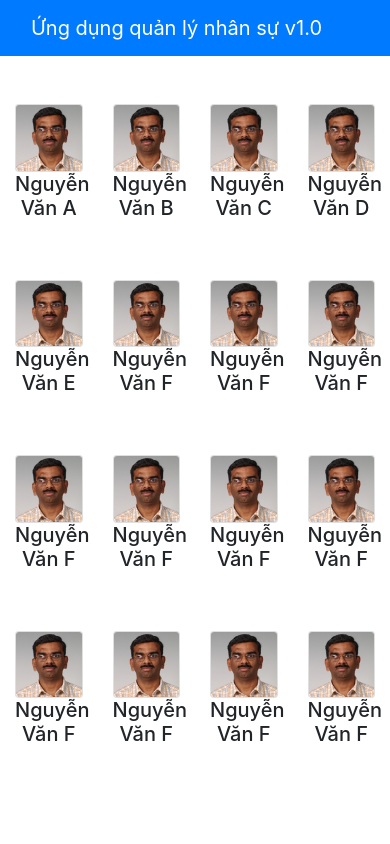
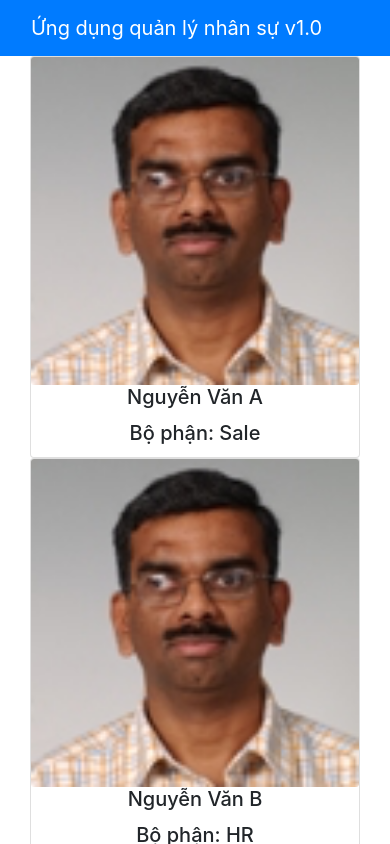
Before and after one commit to Binhbong37/asm1, a React (Create React App) app: page / in a window 390 px wide. Shown: the top 844 px of the page. Built offline with nearby package versions, Linux system fonts and the light colour scheme.

Commit message:
update all file ASM1

```diff
--- a/src/App.css
+++ b/src/App.css
@@ -1,10 +1,18 @@
 .App {
-  text-align: center;
+  text-align: left;
 }
+.card-title {
+text-align: center;
 
-.App-logo {
-  height: 40vmin;
-  pointer-events: none;
+}
+.card-img {
+  cursor: pointer;
+}
+.card-body {
+ background-color: rgba(210, 105, 30, 0.466);
+}
+.row {
+  margin: auto;
 }
 
 @media (prefers-reduced-motion: no-preference) {
--- a/src/Component/menuComponent.js
+++ b/src/Component/menuComponent.js
@@ -1,5 +1,6 @@
 import React, { Component } from "react";
 import { Card, CardText, CardTitle, CardBody, CardImg, CardImgOverlay } from "reactstrap";
+import dateFormat from "dateformat";
 
 class Menu extends Component {
 
@@ -20,12 +21,14 @@ class Menu extends Component {
         if(staff != null) {
             return (
                 <Card>
-                    <CardTitle>
-                        <CardText>{staff.name}</CardText>
-                    </CardTitle>
                     <CardBody>
-                        <CardText>Ngày sinh: {staff.doB}</CardText>
-                        <CardText>Ngày vào công ty: {staff.startDate}</CardText>
+                        <CardText><strong>Họ và tên: {staff.name}</strong></CardText>
+                        <CardText><strong>Ngày sinh:</strong> {dateFormat(staff.doB, "dd/mm/yyyy")}</CardText>
+                        <CardText><strong>Thang lương:</strong> {staff.salaryScale}</CardText>
+                        <CardText><strong>Ngày vào công ty:</strong> {dateFormat(staff.startDate, "dd/mm/yyyy")}</CardText>
+                        <CardText><strong>Phòng ban:</strong> {staff.department.name}</CardText>
+                        <CardText><strong>Số ngày nghỉ còn lại:</strong> {staff.annualLeave} ngày</CardText>
+                        <CardText><strong>Số ngày đã làm thêm:</strong> {staff.overTime} ngày</CardText>
                     </CardBody>
                 </Card>
             )
@@ -34,25 +37,28 @@ class Menu extends Component {
         }
     }
     render() {
-        const menu = this.props.staffs.map((staff) => {
+        const menuStaff = this.props.staffs.map((staff) => {
             return (
-                <div className="col-3 mt-5">
+                <div className="col-12 col-md-5 col-lg-4">
                     <Card key={staff.id} onClick={() => this.onStaffSelect(staff)}>
                         <CardImg src={staff.image} alt = {staff.name}/>
+                        <CardTitle heading>{staff.name}</CardTitle>
+                        <CardTitle>Bộ phận: {staff.department.name}</CardTitle>
                     </Card>
-                    <CardTitle heading>{staff.name}</CardTitle>
 
                 </div>
             )
         });
 
+
         return (
             <div className="container">
                 <div className="row">
-                        {menu}
+                        {menuStaff}
                 </div>
-                <div className="col-12 mt-5">
+                <div className="col-12 col-md-5 col-lg-4">
                     {this.renderStaff(this.state.selectedStaff)}
+
                 </div>
             </div>
         )
```
